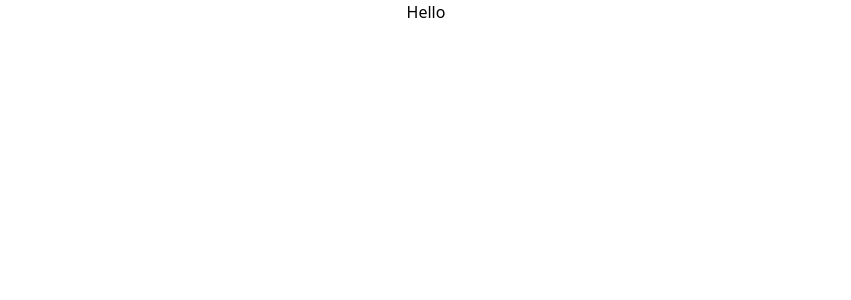
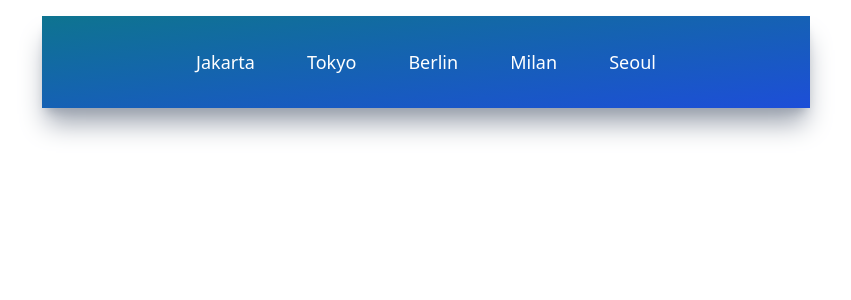
Before and after one commit to ilhamadikusuma31/react-weather-app, a React (Create React App) app: page / in a window 1280 px wide. Shown: the top 300 px of the page, without its empty margins (214-1065 px from the left). Built offline with nearby package versions, Linux system fonts and the light colour scheme.

Commit message:
TopButton

```diff
--- a/package.json
+++ b/package.json
@@ -3,6 +3,7 @@
   "version": "0.1.0",
   "private": true,
   "dependencies": {
+    "@iconscout/react-unicons": "^1.1.6",
     "@testing-library/jest-dom": "^5.16.4",
     "@testing-library/react": "^13.3.0",
     "@testing-library/user-event": "^13.5.0",
--- a/src/App.js
+++ b/src/App.js
@@ -1,9 +1,11 @@
 import './App.css';
+import UilReact from '@iconscout/react-unicons/icons/uil-react'
+import TopButton from './components/TopButton';
 
 function App() {
   return (
-    <div className="App">
-      <h1>Hello</h1>
+    <div className="mx-auto max-w-screen-md mt-4 py-5 px-32 bg-gradient-to-br from-cyan-700 to-blue-700 h-fit shadow-xl shadow-gray-400">
+      <TopButton/>
     </div>
   );
 }
--- /dev/null
+++ b/src/components/TopButton.jsx
@@ -0,0 +1,40 @@
+import React from 'react'
+
+function TopButton() {
+
+    const cities = [
+        {
+            id:"1",
+            title:"Jakarta"
+        },
+        {
+            id:"2",
+            title:"Tokyo"
+        },
+        {
+            id:"3",
+            title:"Berlin"
+        },
+        {
+            id:"4",
+            title:"Milan"
+        },
+        {
+            id:"5",
+            title:"Seoul"
+        },
+    ]
+
+
+  return (
+    <div className="flex items-center justify-around my-3">
+            {cities.map(e => (
+            <button key={e.id} className="text-white font-medium text-lg">
+                {e.title}
+            </button>
+            ))}
+    </div>
+  )
+}
+
+export default TopButton
```
Also changed, not shown: 1 other file (tests, documents, lock files or other folders).
